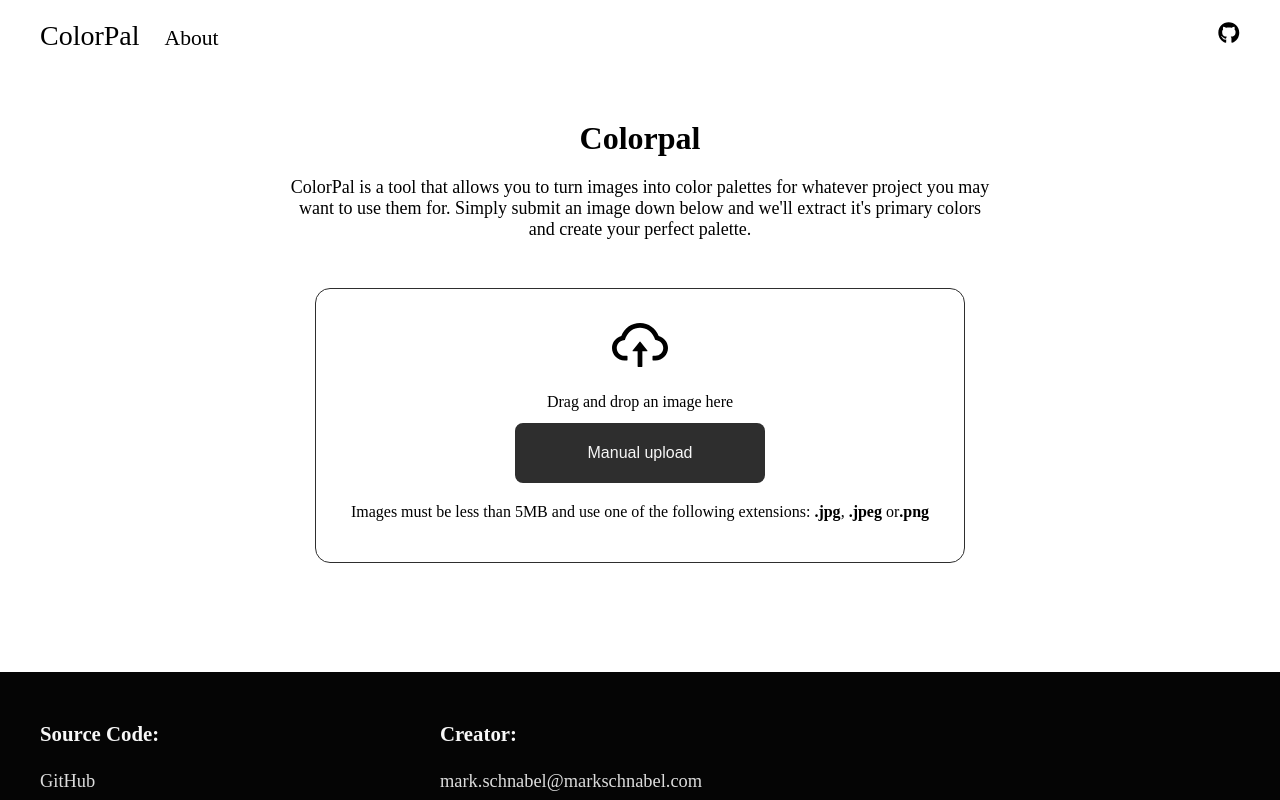
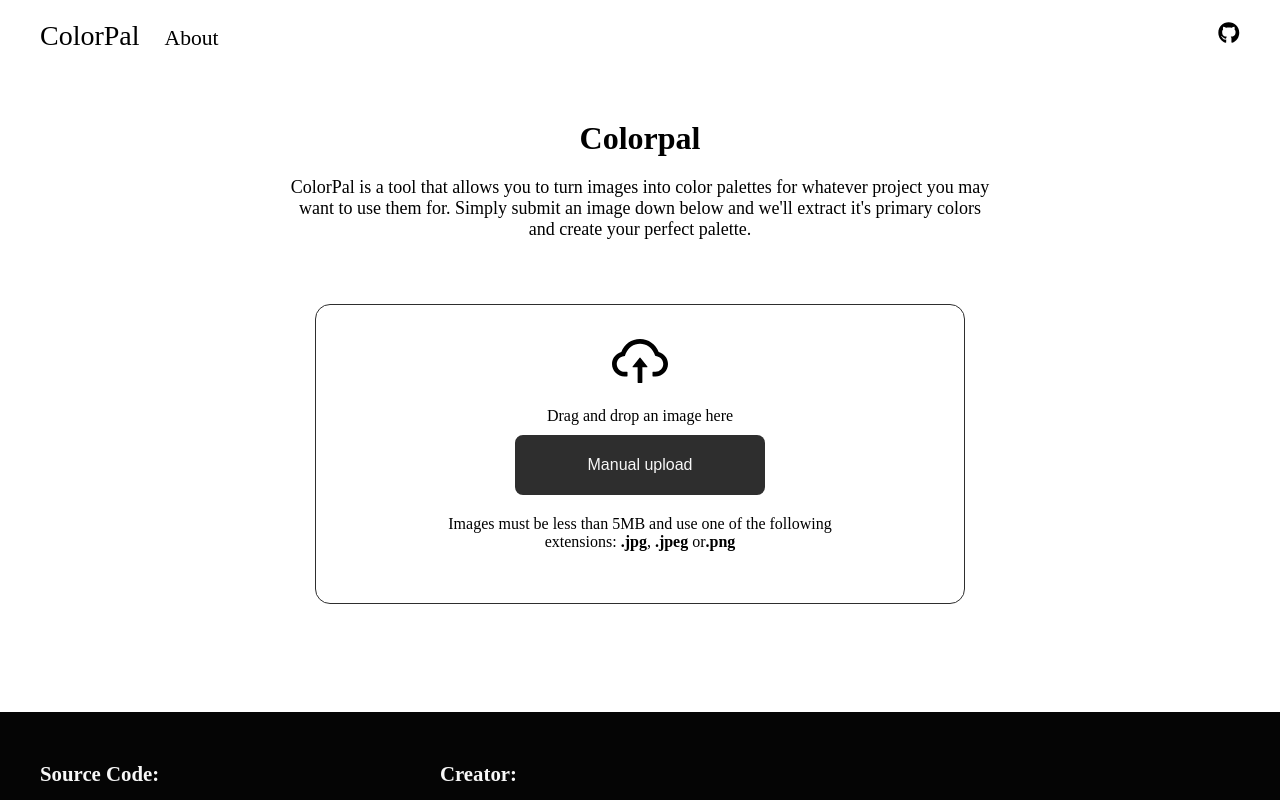
Before and after one commit to markschnabel/colorpal, a React (Create React App) app in the folder app/client/: page / in a window 1280 px wide. Shown: the top 800 px of the page. Built offline with nearby package versions, Linux system fonts and the light colour scheme; a web font is replaced by a local one.

Commit message:
Fix styles and prevent the upload button from bringing up the file picker twice

```diff
--- a/app/client/src/components/pages/home/Uploader.js
+++ b/app/client/src/components/pages/home/Uploader.js
@@ -20,7 +20,7 @@ const UploadButton = styled.button`
 `;
 
 const DragAndDropContainer = styled.div`
-  height: 275px;
+  height: 300px;
   box-shadow: ${props => (props.isDragActive ? "0 0 10px #fff" : null)};
   padding: 24px 0px;
   max-width: 650px;
@@ -30,8 +30,13 @@ const DragAndDropContainer = styled.div`
   background: ${props => props.isDragActive ? "rgba(200, 200, 200, 0.1)" : "transparent"};
   transition: all 0.25s ease;
   margin: auto;
-  margin-top: 48px;
+  margin-top: 64px;
 `;
+
+const HelperText = styled.p`
+  max-width: 450px;
+  margin: auto;
+`
 
 const ACCEPTED_FILE_TYPES = "image/jpeg, image/png";
 const MAX_FILE_SIZE = 5000000; // 5 mb
@@ -50,6 +55,13 @@ const Uploader = (props) => {
     props.extractPalette(data);
   };
 
+  const handleUploadButtonClick = (e) => {
+    e.preventDefault();
+    e.stopPropagation();
+
+    dropzoneRef.current.open();
+  }
+
   return (
     <Dropzone
       multiple={false}
@@ -62,18 +74,18 @@ const Uploader = (props) => {
       {({ getRootProps, getInputProps, isDragActive }) => (
         <DragAndDropContainer {...getRootProps()} isDragActive={isDragActive}>
           <AiOutlineCloudUpload style={{ fontSize: '64px' }} />
-          <p style={{ margin: '12px' }}>
+          <p style={{ margin: '10px' }}>
             Drag and drop an image here
           </p>
-          <UploadButton onClick={() => dropzoneRef.current.open()}>
+          <UploadButton onClick={handleUploadButtonClick}>
             Manual upload
           </UploadButton>
 
-          <p>
+          <HelperText>
             Images must be less than 5MB and use one of the following
             extensions: <strong>.jpg</strong>, <strong>.jpeg</strong> or
             <strong>.png</strong>
-          </p>
+          </HelperText>
 
           <input {...getInputProps()} />
         </DragAndDropContainer>
```
